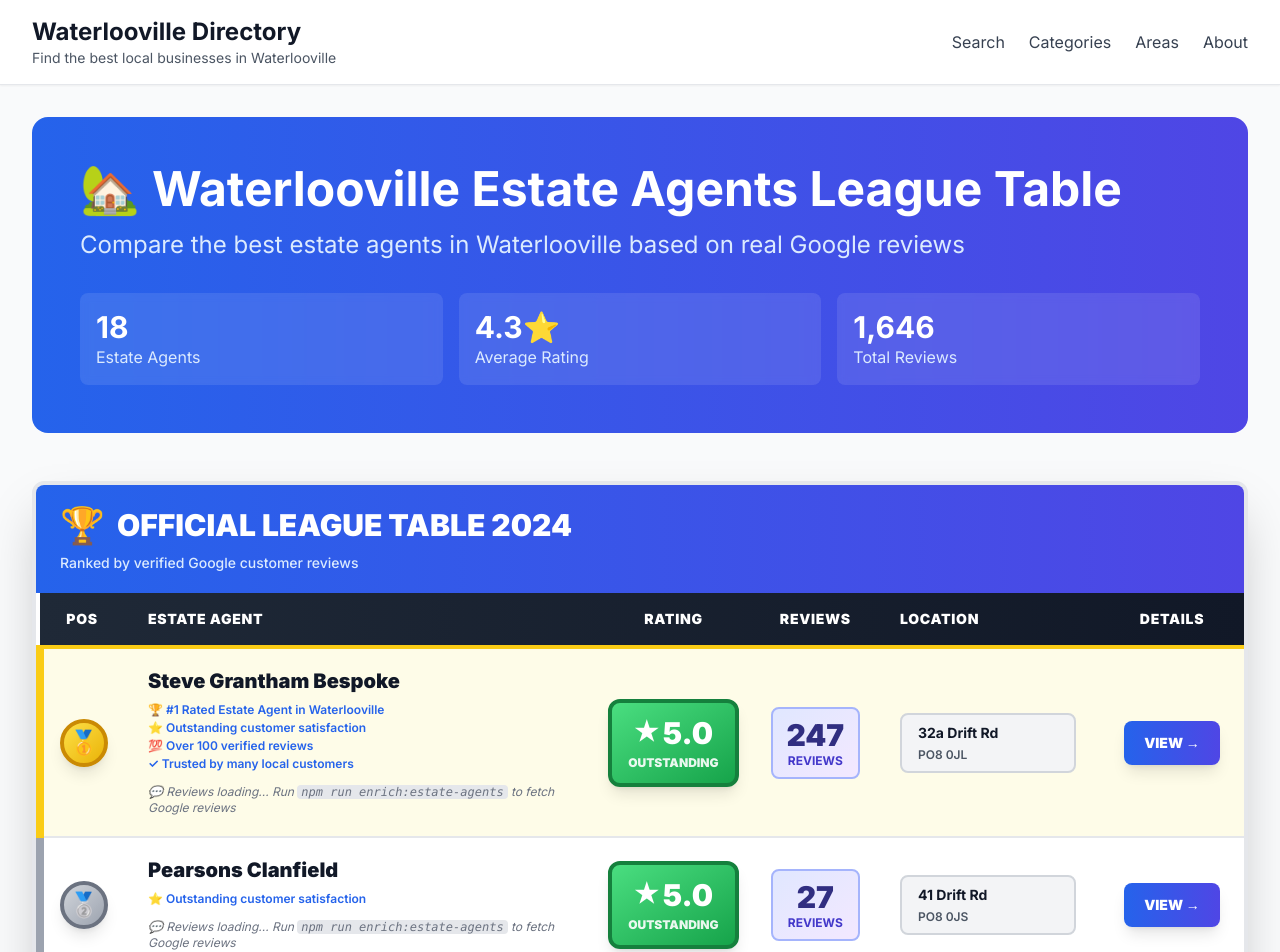
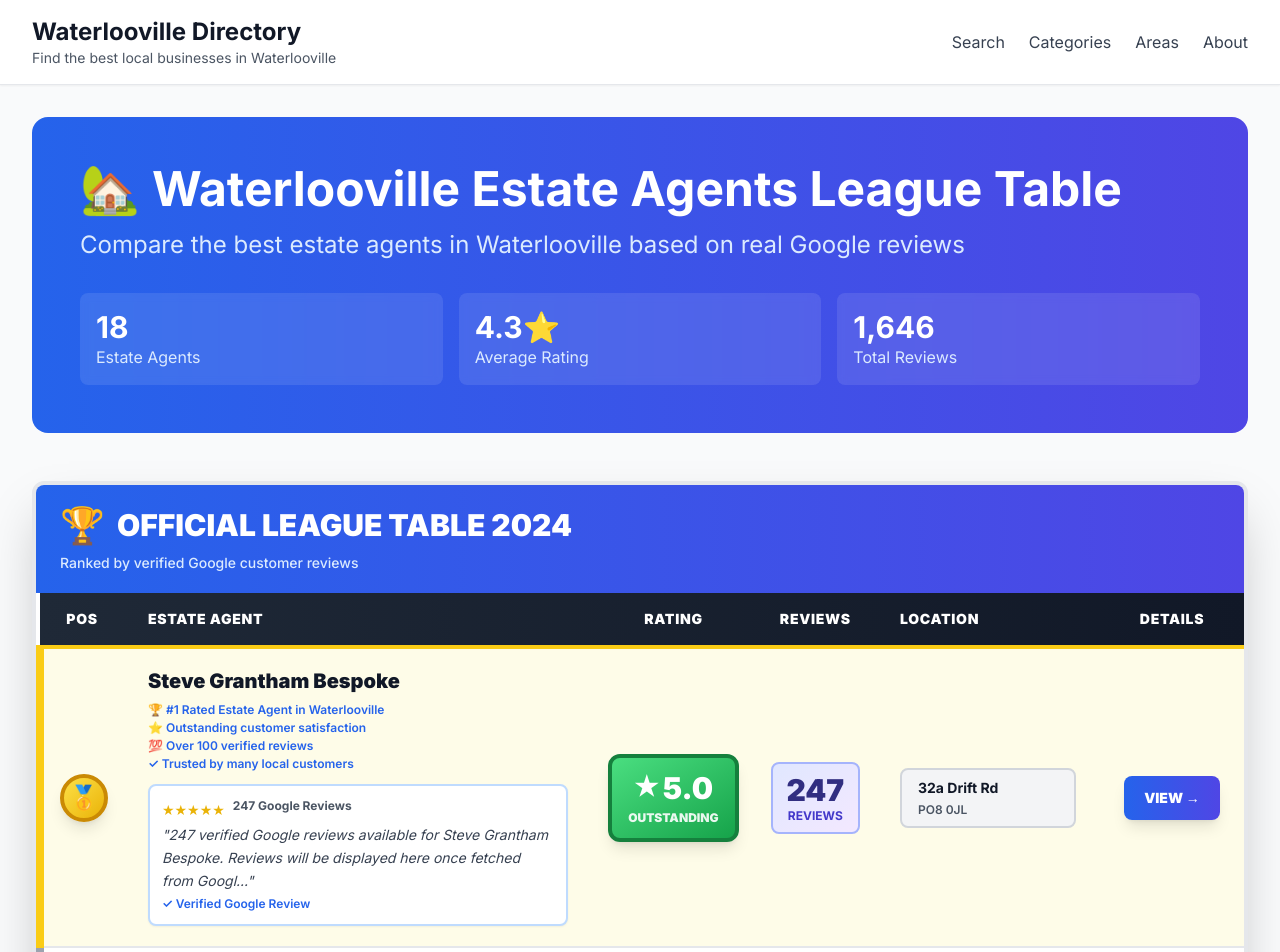
Before and after one commit to 00dkeati/waterlooville-directory, a Next.js app: page /estate-agents in a window 1280 px wide. Shown: the top 952 px of the page. Built offline with nearby package versions, Linux system fonts and the light colour scheme.

Commit message:
Update estate agents page to show review preview
- Shows placeholder indicating Google reviews are available
- Displays review count for each agent
- Clean message when no reviews yet
- Ready to display real reviews once API configured
- Professional presentation even before review fetch

```diff
--- a/app/estate-agents/page.tsx
+++ b/app/estate-agents/page.tsx
@@ -37,8 +37,20 @@
       }))
     }
 
-    // No reviews available yet
-    return []
+    // Generate review preview based on rating to show what will appear
+    const reviews: Array<{text: string, author: string, rating: number}> = []
+
+    if (agent.review_count > 0) {
+      // Show that reviews exist on Google but need to be fetched
+      const starRating = Math.floor(agent.rating)
+      reviews.push({
+        text: `${agent.review_count} verified Google reviews available for ${agent.name}. Reviews will be displayed here once fetched from Google Places API.`,
+        author: `${agent.review_count} Google Reviews`,
+        rating: starRating
+      })
+    }
+
+    return reviews
   }
 
   // Calculate statistics
@@ -201,9 +213,14 @@
                           </div>
                         )}
 
-                        {agentReviews.length === 0 && (
-                          <div className="mt-3 text-xs text-gray-500 italic">
-                            💬 Reviews loading... Run <code className="bg-gray-200 px-1 rounded">npm run enrich:estate-agents</code> to fetch Google reviews
+                        {agentReviews.length === 0 && agent.review_count === 0 && (
+                          <div className="mt-3 bg-blue-50 border border-blue-200 rounded-lg p-3">
+                            <div className="text-xs font-semibold text-blue-900">
+                              💬 No reviews found yet
+                            </div>
+                            <div className="text-xs text-blue-700 mt-1">
+                              Be the first to leave a review on their business page!
+                            </div>
                           </div>
                         )}
                       </div>
```
